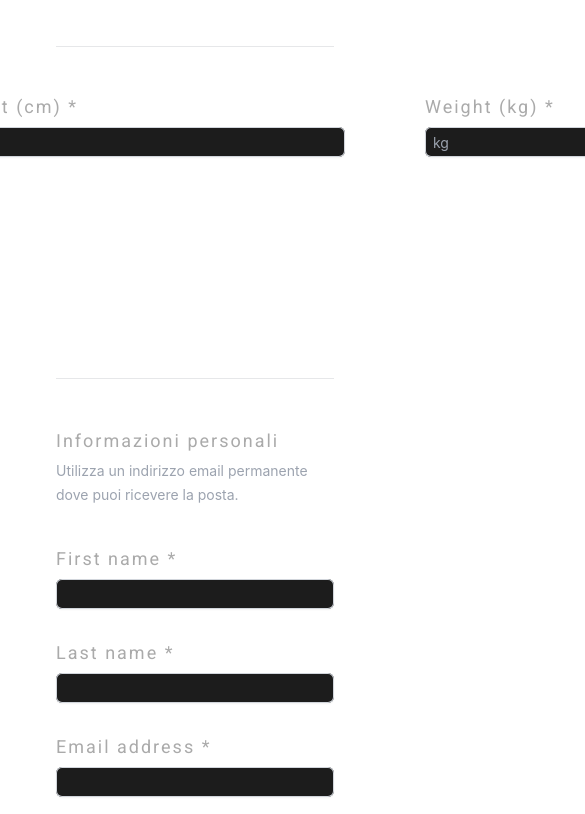
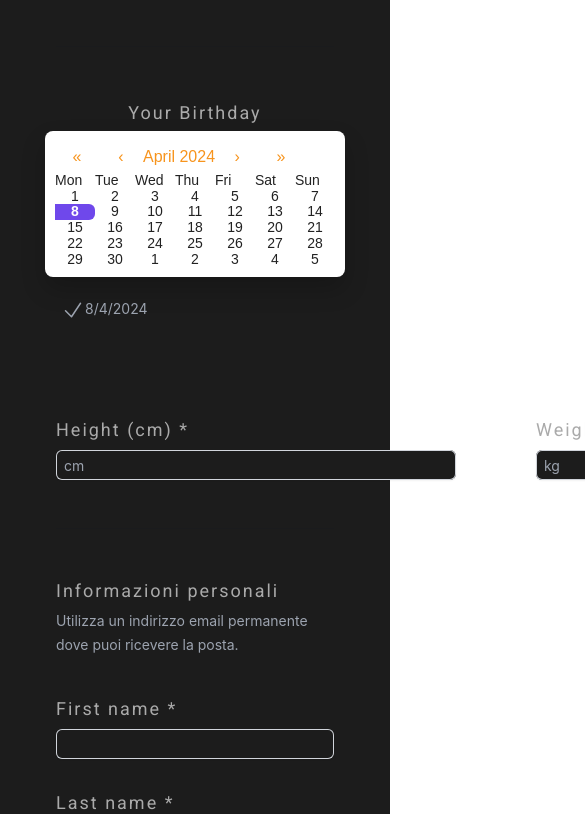
Before and after one commit to AlexCastels/REACTIVE-FIT, a React (Vite) app in the folder react-team-project/: page /iscriviti in a window 390 px wide. Shown: the part 1110-1924 px from the top of the page, 585 px wide, since content can reach past the window. Built offline with nearby package versions, Linux system fonts and the light colour scheme; no server answers.

Commit message:
sistemato signup/asideRespons

```diff
--- a/react-team-project/src/alex-components/workApi.css
+++ b/react-team-project/src/alex-components/workApi.css
@@ -56,3 +56,12 @@
     cursor: pointer;
     margin-left:5px
 }
+
+@media screen and (max-width: 600px) {
+    .workApi-input{
+        display: flex;
+        flex-direction: column;
+        align-items: center;
+        gap: 12px;
+    }
+}
--- a/react-team-project/src/benni-component/UserComponentResponsive.jsx
+++ b/react-team-project/src/benni-component/UserComponentResponsive.jsx
@@ -17,7 +17,7 @@ export function UserComponentResponsive() {
                 collapse();
             }}
                 style={{ height: isCollapse ? "400px" : "100px" }}>
-                <div className="bg-black">
+                <div className="bg-black pt-10">
                     <div
                         className="responsive-user-component-dx "
 
@@ -82,7 +82,7 @@ export function UserComponentResponsive() {
                         </div>
                     </div>
                 </div>
-                <div className="grid grid-cols-3 gap-4 ">
+                <div className="grid grid-cols-3 gap-4 bg-black pt-10">
                     <div className="grid-cols-1">
                         <div className="p-4 relative  bg-transparent border border-gray-800 shadow-lg  rounded-2xl">
                             <img src="src/giusi_components/images/ODJGGF0-removebg-preview.png" className="h-10 w-10  absolute bottom-4 right-3" alt="" />
@@ -94,7 +94,6 @@ export function UserComponentResponsive() {
                         <div className="p-4 relative  bg-transparent border border-gray-800 shadow-lg  rounded-2xl">
                             <img src="src/giusi_components/images/DJV JUL 2349-12-Photoroom.png-Photoroom.png" className="className=h-10 w-10  absolute bottom-4 right-3" />
                             <div className="flex justify-between items-center ">
-                                <i className="fab fa-behance text-xl text-gray-400"></i>
                             </div>
                             <div className="text-2xl text-gray-100 font-medium leading-8 mt-5">163</div>
                             <div className="text-sm text-gray-500">Height</div>
@@ -106,7 +105,6 @@ export function UserComponentResponsive() {
                                 <path fillRule="evenodd" d="M3 3a1 1 0 000 2v8a2 2 0 002 2h2.586l-1.293 1.293a1 1 0 101.414 1.414L10 15.414l2.293 2.293a1 1 0 001.414-1.414L12.414 15H15a2 2 0 002-2V5a1 1 0 100-2H3zm11.707 4.707a1 1 0 00-1.414-1.414L10 9.586 8.707 8.293a1 1 0 00-1.414 0l-2 2a1 1 0 101.414 1.414L8 10.414l1.293 1.293a1 1 0 001.414 0l4-4z" clipRule="evenodd" />
                             </svg>
                             <div className="flex justify-between items-center ">
-                                <i className="fab fa-codepen text-xl text-gray-400"></i>
                             </div>
                             <div className="text-2xl text-gray-100 font-medium leading-8 mt-5">28</div>
                             <div className="text-sm text-gray-500">Years</div>
--- a/react-team-project/src/giusi_components/FormUsersSignup.jsx
+++ b/react-team-project/src/giusi_components/FormUsersSignup.jsx
@@ -5,6 +5,8 @@ import './react-calendar.css';
 // import '../style-site/homepage-style.css'
 import '../style-site/form-users-style.css'
 import { ButtonComponent } from '../style-site/ButtonComponent';
+import { Link } from 'react-router-dom';
+import { Homepage } from '../chiaraRa-components/Homepage';
 
 export function FormUsersSignup() {
 	const [date, setDate] = useState(new Date());
@@ -63,7 +65,7 @@ export function FormUsersSignup() {
 	return (
 		<>
 
-		<div className='general-background-form backdrop-blur-50'>
+		<div className='general-background-form'>
 			<h2 className='text-start p-14 h2-signup-user'>Completa il form per registrarti al sito</h2>
 
 			<div className='p-14'>
@@ -147,8 +149,8 @@ export function FormUsersSignup() {
 								</div>
 							</div>
 						</div>
-						<div className="border-b border-gray-900/10 pb-12 flex gap-20 justify-center">
-							<div>
+						<div className="border-b border-gray-900/10 pb-12 flex gap-20 justify-center respoColumn">
+							<div className='respoCalendar'>
 								<label className="text-base font-semibold leading-7 text-gray-900 plabel p-1" >Your Birthday</label>
 
 								<div className="sm:col-span-1">
@@ -159,7 +161,7 @@ export function FormUsersSignup() {
 										{currentDate}</h5>}
 								</div>
 							</div>
-							<div className='flex gap-20'>
+							<div className='flex gap-20 '>
 								<div className="sm:col-span-3">
 									<label htmlFor="email" className="block text-sm font-medium leading-6 text-gray-900">
 										Height (cm) *
@@ -372,17 +374,10 @@ export function FormUsersSignup() {
 					</div>
 
 					<div className="mt-6 flex items-center justify-end gap-x-6">
-						<ButtonComponent text={'Cancel'}/>
+						<Link to={'/'} element={<Homepage/>}>
+							<ButtonComponent text={'Cancel'}/>
+						</Link>
 						<ButtonComponent text={'Save'}/>
-						{/* <button type="button" className="text-sm font-semibold leading-6 text-gray-900">
-							Cancel
-						</button>
-						<button
-							type="submit"
-							className="rounded-md bg-orange-600 px-3 py-2 text-sm font-semibold text-white shadow-sm hover:bg-slate-500 focus-visible:outline focus-visible:outline-2 focus-visible:outline-offset-2 focus-visible:outline-indigo-600"
-						>
-							Save
-						</button> */}
 					</div>
 					<div>
 						{errorUserData && <p>{errorUserData}</p>}
--- a/react-team-project/src/style-site/form-users-style.css
+++ b/react-team-project/src/style-site/form-users-style.css
@@ -37,3 +37,16 @@ input, textarea, select {
     font-size: 35px;
     letter-spacing: 2px;
 }
+
+@media screen and (max-width: 600px) {
+    .respoColumn{
+        flex-direction: column;
+        justify-content: center;
+    }
+
+    .respoCalendar{
+        display: flex;
+        flex-direction: column;
+        align-items: center;
+    }
+}
```
